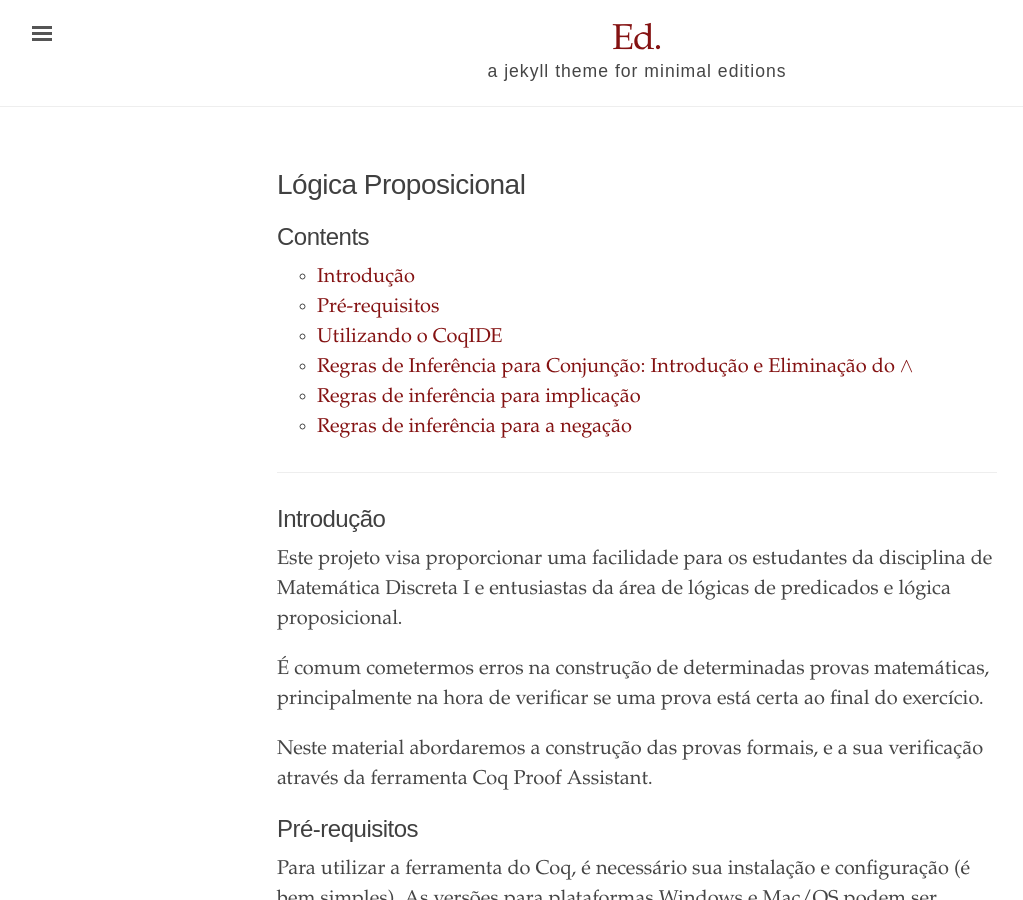
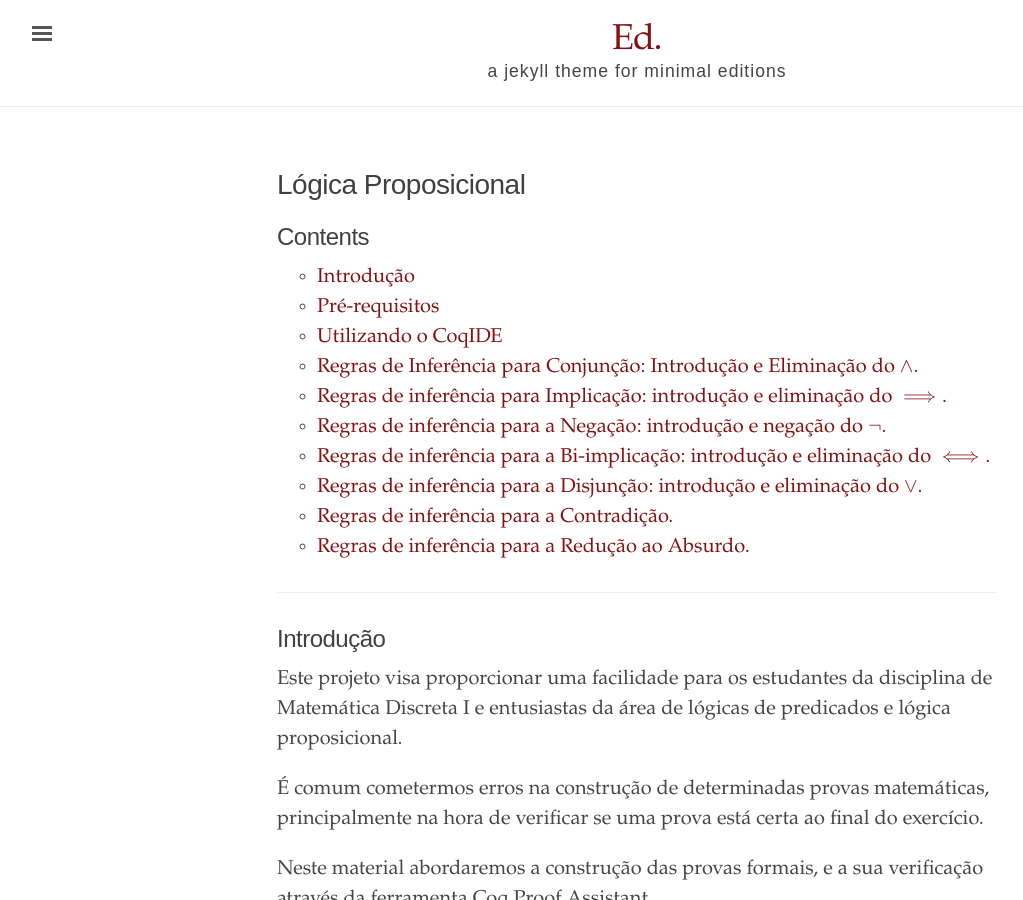
Before and after one commit to proativa2018/proativa2018.github.io, a Jekyll site: the page built from documentation.md, in a window 1280 px wide and 900 px high. Shown: the whole window, without its empty margins (3-1026 px from the left). Built offline with Jekyll 4.4.1, drawn with Linux system fonts in a browser that asks for light colours; formulas are drawn with MathJax 3; some of the changed text lies outside the part shown.

Commit message:
mudancas nos links do index

````diff
--- a/documentation.md
+++ b/documentation.md
@@ -94,7 +94,7 @@ Esta estrutura de prova, no CoqIDE, corresponde ao seguinte trecho de código:
 	Qed.
 ```
 
-## Regras de Inferência para Conjunção: Introdução e Eliminação do $$\land$$
+## Regras de Inferência para Conjunção: Introdução e Eliminação do $$\land$$.
 
 A regra da introdução da conjunção, simbolizada por {$$\land I$$}, diz que dada duas premissas verdadeiras, pode concluir-se a conjunção dessas premissas, dada por $$P \land Q $$ ou $$Q \land P$$. Escreve-se da forma:
 
@@ -203,7 +203,7 @@
 	No more subgoals.
 ```
 
-## Regras de inferência para implicação
+## Regras de inferência para Implicação: introdução e eliminação do $$\implies$$.
 
 A regra de eliminação da implicação, também conhecida como $$\textit{Modus Ponens}$$, consiste na resolução de implicações lógicas. Veremos como resolve-lás com o Coq, através de um exemplo.
 
@@ -304,7 +304,7 @@ E o resultado:
 	No more subgoals.
 ```
 
-## Regras de inferência para a negação
+## Regras de inferência para a Negação: introdução e negação do $$\neg$$.
 
 As regras para negação equivalem a duas regras de substituições válidas na lógica formal:
 	"se $$P$$ é verdadeira, então $$¬¬P$$ também é verdadeira", e
@@ -459,3 +459,14 @@ Admitted.
 ```coq
 No more subgoals.
 ```
+
+## Regras de inferência para a Bi-implicação: introdução e eliminação do $$\iff$$.
+
+
+## Regras de inferência para a Disjunção: introdução e eliminação do $$\lor$$.
+
+
+## Regras de inferência para a Contradição.
+
+
+## Regras de inferência para a Redução ao Absurdo.
````
Also changed, not shown: 4 other files.
